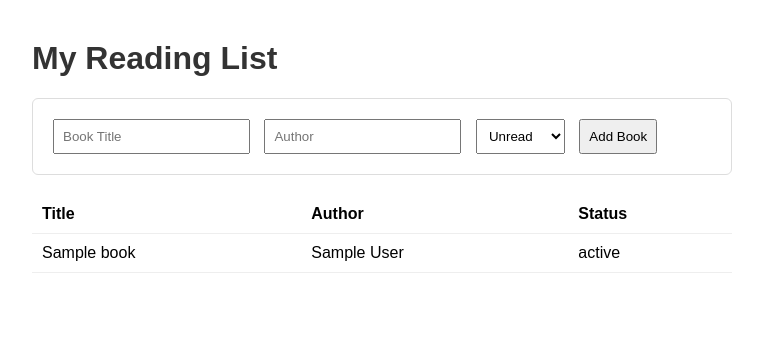
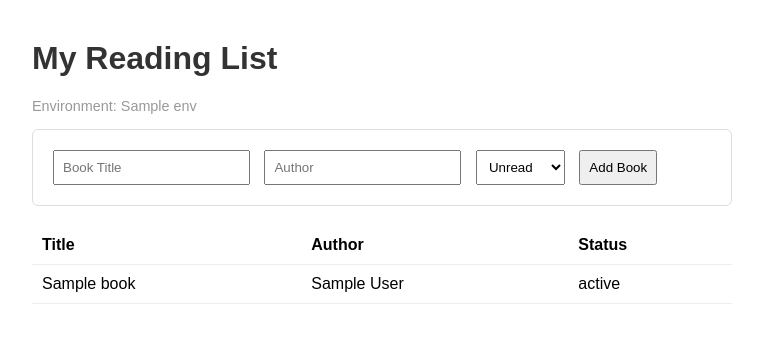
Before and after one commit to matheusG515/readinglist-openshift, a Flask app: template app/templates/index.html in a window 1280 px wide. Shown: the top 343 px of the page, without its empty margins (258-1021 px from the left). Run offline with Flask 3, Linux system fonts and the light colour scheme; the template is opened without the code that fills it: most values are stand-ins (such as "Sample title", 1, 10 or a date in 2020).

Commit message:
Updating banner config

```diff
--- a/app/app.py
+++ b/app/app.py
@@ -34,7 +34,9 @@ init_db()
 
 @app.route("/")
 def index():
-    return render_template("index.html")
+    banner = os.getenv("BANNER_MESSAGE", "")
+    env = os.getenv("APP_ENV", "unknown")
+    return render_template("index.html", banner=banner, env=env)
 
 @app.route("/config")
 def config():
--- a/app/templates/index.html
+++ b/app/templates/index.html
@@ -37,6 +37,8 @@
 <body>
     <h1>My Reading List</h1>
     <h2 id="banner" style="color: #666;"></h2>
+    <p style="color: #999; font-size: 0.9em;">Environment: {{ env }}</p>
+
 
     <form id="bookForm">
         <input type="text" id="title" placeholder="Book Title" required />
--- a/helm/readinglist/values.yaml
+++ b/helm/readinglist/values.yaml
@@ -18,7 +18,7 @@ config:
   dbName: "readinglist"
   dbUser: "readinglist"
   dbPort: "5432"
-  appEnv: "sandbox"
+  appEnv: "helm-demo"
   banner: "Reading List (Helm release)"
 
 secret:
--- a/k8s/configmap.yaml
+++ b/k8s/configmap.yaml
@@ -8,3 +8,5 @@ data:
   DB_NAME: "readinglist"
   DB_USER: "readinglist"
   DB_PORT: "5432"
+  APP_ENV: "raw-deployment"
+  BANNER_MESSAGE: "Reading List – Raw Deployment"
```
